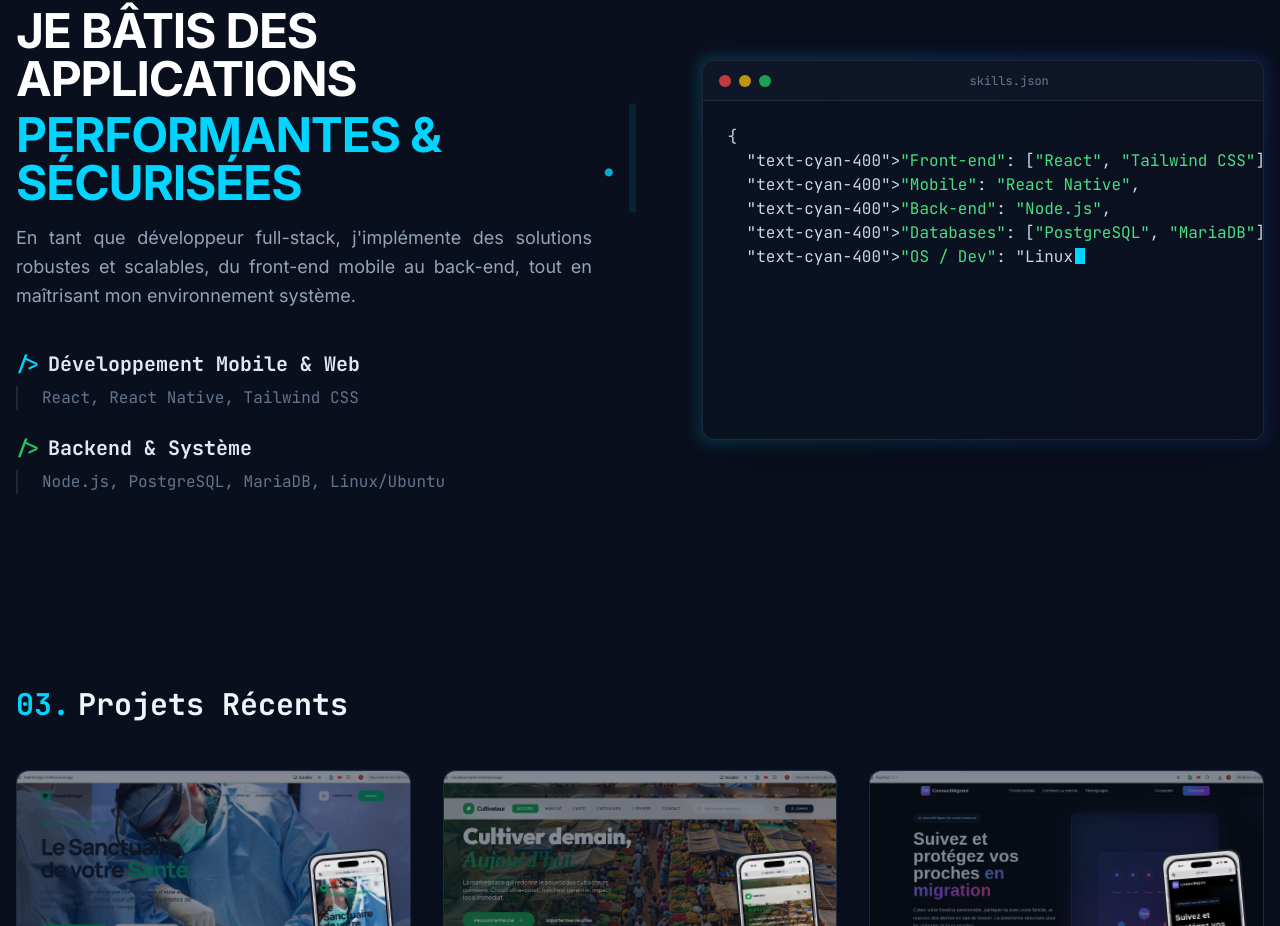
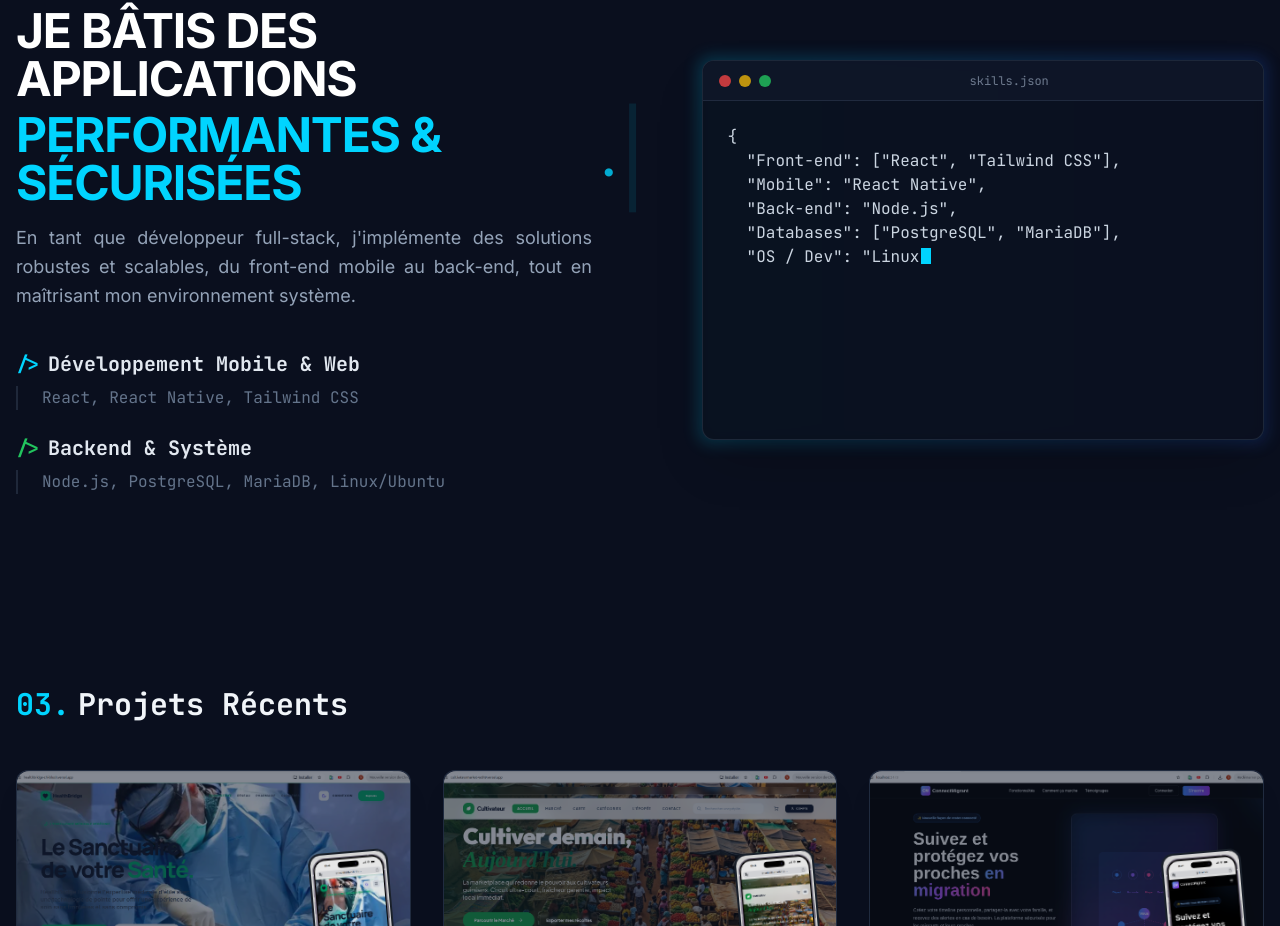
Before and after one commit to sorail742/portefolio, a React (Vite) app in the folder portfolio-frontend/: page / in a window 1280 px wide. Shown: the part 1539-2465 px from the top of the page. Built offline with nearby package versions, Linux system fonts and the light colour scheme.

Commit message:
Update Skills editor to dynamically cycle between C, JS, Py, Dart, Bash

```diff
--- a/portfolio-frontend/src/components/Skills.jsx
+++ b/portfolio-frontend/src/components/Skills.jsx
@@ -6,13 +6,34 @@ export default function Skills() {
   const [isTypingComplete, setIsTypingComplete] = useState(false);
   const [inView, setInView] = useState(false);
 
-  const fullCode = `{
-  "Front-end": ["React", "Tailwind CSS"],
-  "Mobile": "React Native",
-  "Back-end": "Node.js",
-  "Databases": ["PostgreSQL", "MariaDB"],
-  "OS / Dev": "Linux / Ubuntu"
-}`;
+  const snippets = [
+    {
+      filename: "skills.json",
+      code: `{\n  "Front-end": ["React", "Tailwind CSS"],\n  "Mobile": "React Native",\n  "Back-end": "Node.js",\n  "Databases": ["PostgreSQL", "MariaDB"],\n  "OS / Dev": "Linux / Ubuntu"\n}`
+    },
+    {
+      filename: "main.c",
+      code: `#include <stdio.h>\n\nint main() {\n    printf("Maîtrise de l'algorithmique en C!\\n");\n    return 0;\n}`
+    },
+    {
+      filename: "app.js",
+      code: `import React from 'react';\n\nconst App = () => {\n  console.log("Full-stack JavaScript Developer");\n  return <Portfolio />;\n};`
+    },
+    {
+      filename: "server.py",
+      code: `import django\nfrom rest_framework import views\n\ndef get_skills():\n    return ["Django", "API", "Analysis"]\n\nif __name__ == "__main__":\n    print(get_skills())`
+    },
+    {
+      filename: "mobile.dart",
+      code: `import 'package:flutter/material.dart';\n\nclass MyApp extends StatelessWidget {\n  @override\n  Widget build(BuildContext context) {\n    return Text('Mobile solutions');\n  }\n}`
+    },
+    {
+      filename: "deploy.sh",
+      code: `#!/bin/bash\n\necho "Déploiement en cours..."\ndocker-compose up -d\npm2 start ecosystem.config.js\necho "Succès !"`
+    }
+  ];
+
+  const [snippetIndex, setSnippetIndex] = useState(0);
 
   useEffect(() => {
     if (!inView) {
@@ -21,26 +42,48 @@ export default function Skills() {
       return;
     }
 
+    const currentSnippet = snippets[snippetIndex].code;
     let currentIndex = 0;
+
+    // Reset before typing starts
+    setTypedCode('');
+    setIsTypingComplete(false);
+
     const typingInterval = setInterval(() => {
-      if (currentIndex <= fullCode.length) {
-        setTypedCode(fullCode.substring(0, currentIndex));
+      if (currentIndex <= currentSnippet.length) {
+        setTypedCode(currentSnippet.substring(0, currentIndex));
         currentIndex++;
       } else {
         clearInterval(typingInterval);
         setIsTypingComplete(true);
+        // Wait 3 seconds, then move to next snippet
+        setTimeout(() => {
+          setSnippetIndex((prev) => (prev + 1) % snippets.length);
+        }, 3000);
       }
-    }, 40); // speed of typing
+    }, 40);
 
     return () => clearInterval(typingInterval);
-  }, [inView, fullCode]);
+  }, [inView, snippetIndex]);
 
-  // Syntax highlighting parser
+  // Generic syntax highlighting parser for multiple languages
   const renderHighlightedCode = (code) => {
-    // Basic regex for JSON highlighting
     let highlighted = code
-      .replace(/"([^"]+)":/g, '<span class="text-cyan-400">"$1"</span>:') // Keys
-      .replace(/"([^"]+)"(?!\s*:)/g, '<span class="text-green-400">"$1"</span>'); // String Values
+      .replace(/</g, "&lt;").replace(/>/g, "&gt;") // escape HTML
+      // Keywords
+      .replace(/\b(import|from|const|let|var|return|int|def|class|if|else|echo|extends|package)\b/g, '<span class="text-pink-400">$1</span>')
+      // Strings (JSON keys or normal strings)
+      .replace(/(&quot;)(.*?)(&quot;)/g, '<span class="text-green-400">$1$2$3</span>')
+      .replace(/('(?:\\'|[^'])*')/g, '<span class="text-green-400">$1</span>')
+      // Functions/Methods
+      .replace(/\b([a-zA-Z_]\w*)(?=\()/g, '<span class="text-blue-400">$1</span>')
+      // React tags
+      .replace(/(&lt;\/?)([A-Z][a-zA-Z0-9]*)(.*?&gt;)/g, '$1<span class="text-yellow-300">$2</span>$3')
+      // Comments
+      .replace(/(\/\/.*|#.*)/g, '<span class="text-slate-500 italic">$1</span>');
+
+    // Specific fix for JSON keys to be cyan (only if followed by colon)
+    highlighted = highlighted.replace(/<span class="text-green-400">(&quot;[^&]+&quot;)<\/span>:/g, '<span class="text-cyan-400">$1</span>:');
 
     return { __html: highlighted };
   };
@@ -107,7 +150,7 @@ export default function Skills() {
                   <div className="w-3 h-3 rounded-full bg-green-500/80"></div>
                 </div>
                 <div className="text-slate-400 font-mono text-xs opacity-70">
-                  skills.json
+                  {snippets[snippetIndex].filename}
                 </div>
                 <div></div> {/* Placeholder to perfectly center text if needed */}
               </div>
```
